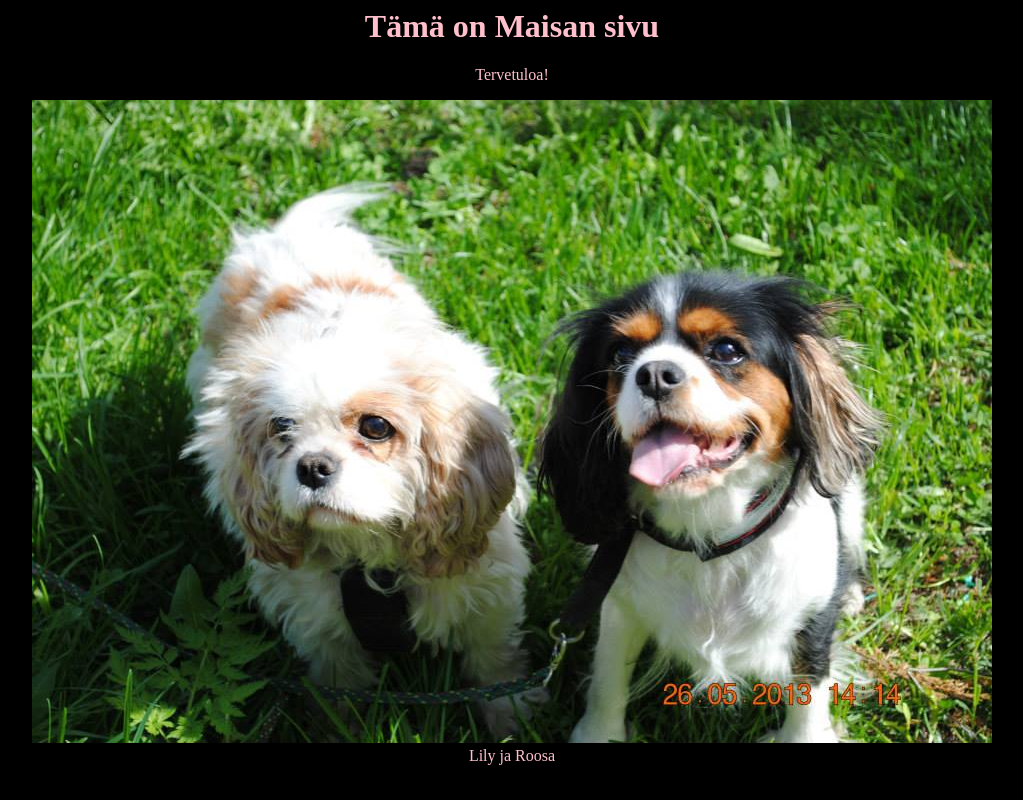
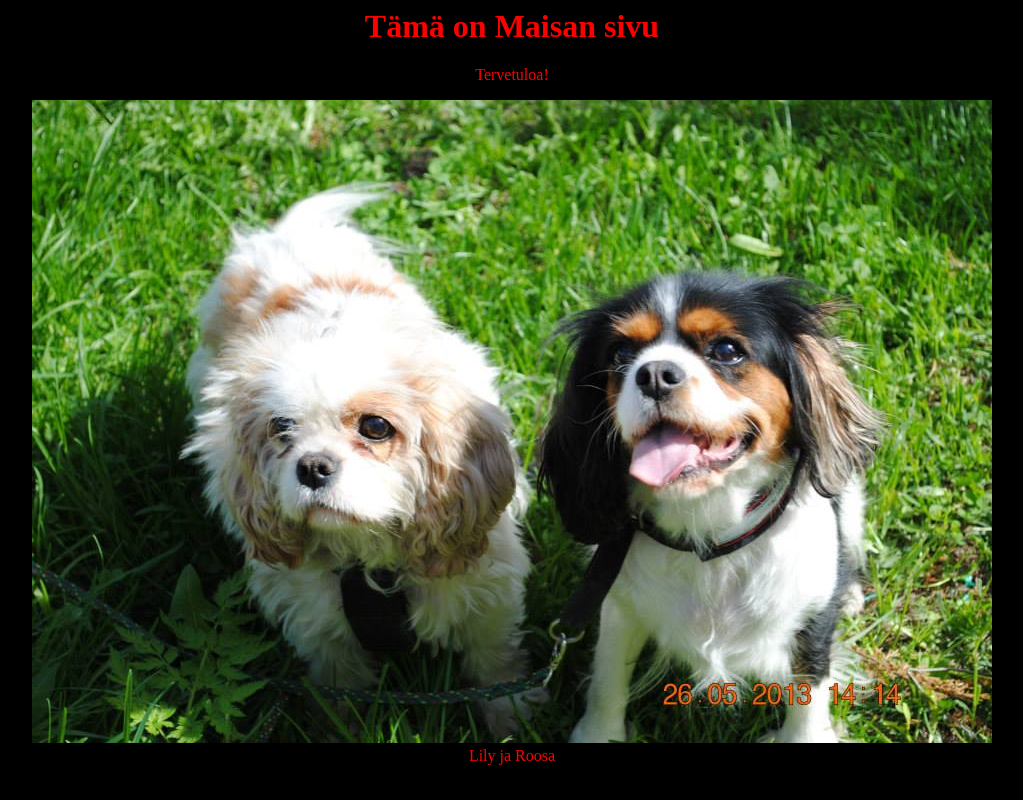
Before and after one commit to maisaitarantakoivula/maisaitarantakoivula, a plain HTML site: page index.html in a window 1280 px wide. Shown: the whole page, without its empty margins (128-1151 px from the left). Drawn offline with Linux system fonts and the light colour scheme.

Commit message:
txt punainen

```diff
--- a/index.html
+++ b/index.html
@@ -1,7 +1,7 @@
 <body bgcolor="#000000">
 <center>
-<font color="pink"><h1>Tämä on Maisan sivu</h1></font>
-<p><font color="pink">Tervetuloa!</font></p>
-<img src="lilyroosa.jpg"><font color="pink"><br>Lily ja Roosa</font></img>
+<font color="red"><h1>Tämä on Maisan sivu</h1></font>
+<p><font color="red">Tervetuloa!</font></p>
+<img src="lilyroosa.jpg"><font color="red"><br>Lily ja Roosa</font></img>
 </center>
 </body>
```
